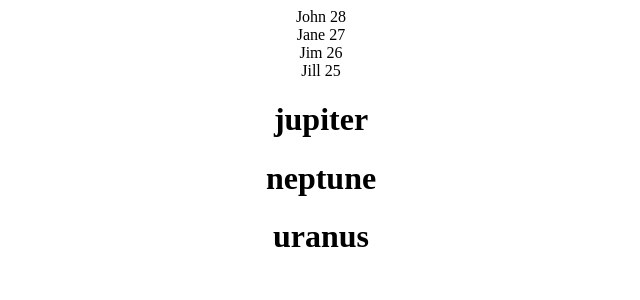
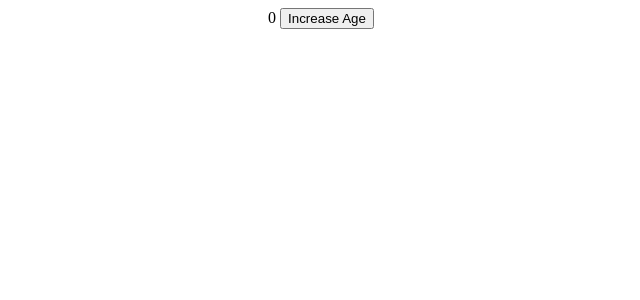
Before and after one commit to samirgautam/React_Basics_Practise, a React (Create React App) app: page / in a window 1280 px wide. Shown: the top 300 px of the page, without its empty margins (319-959 px from the left). Built offline with nearby package versions, Linux system fonts and the light colour scheme.

Commit message:
02 useCase hook

```diff
--- a/src/App.js
+++ b/src/App.js
@@ -1,35 +1,18 @@
 
 import './App.css';
-import {User} from './User.js';
+import { useState } from 'react';
 
 function App() {
-  const users = [
-    { name: "John" , age: 28},
-    { name: "Jane", age: 27},
-    { name: "Jim", age: 26},
-    { name: "Jill", age: 25},
-  ];
-  const planets = [
-  { name: "mars", isGasPlanet : false },
-  { name: "earth", isGasPlanet : false },
-  { name: "venus", isGasPlanet : false },
-  { name: "jupiter", isGasPlanet : true },
-  { name: "neptune", isGasPlanet : true },
-  { name: "uranus", isGasPlanet : true },
-  ];
+const [age, setAge] = useState(0);
 
+const increaseAge = () =>{
+  setAge(age + 1);
+}
 
   return (
     <div className = "App">
+{age} <button onClick ={increaseAge}>Increase Age</button>
 
-      {users.map((user,key)=>{
-        return <User name= {user.name} age= {user.age} />;
-      })}
-
-      {planets.map((planet,key) => {
-      if(planet.isGasPlanet)  return <h1>{planet.name}</h1> ;
-      })
-      }
     </div>
   );
 }
```
